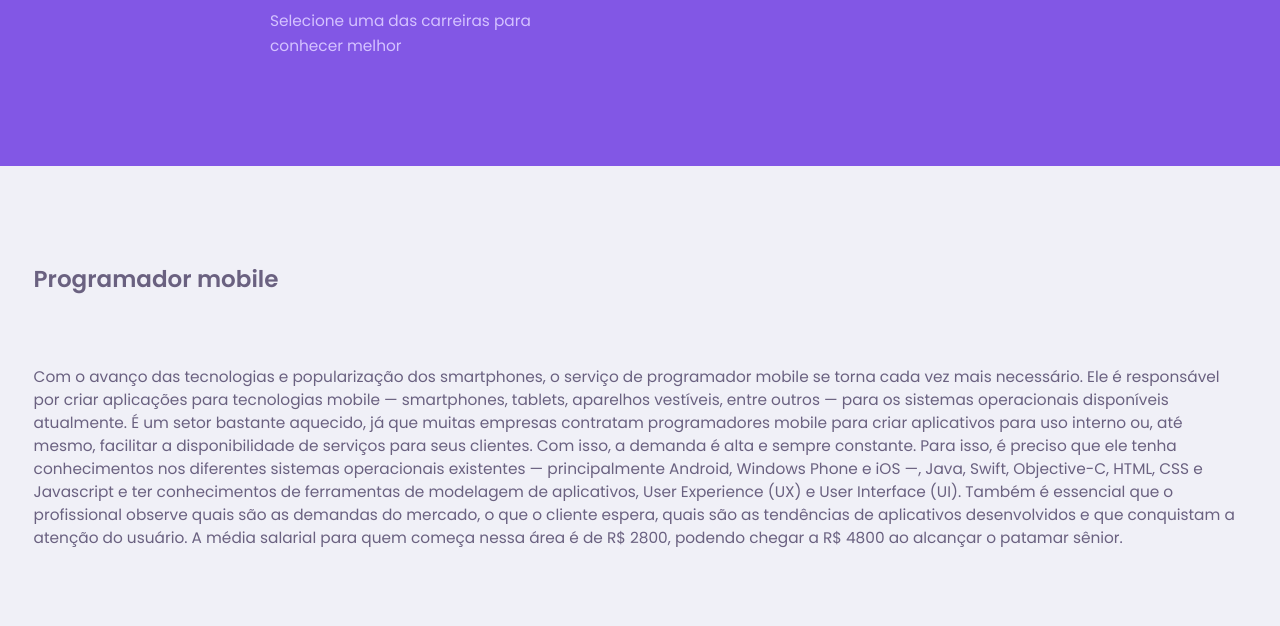
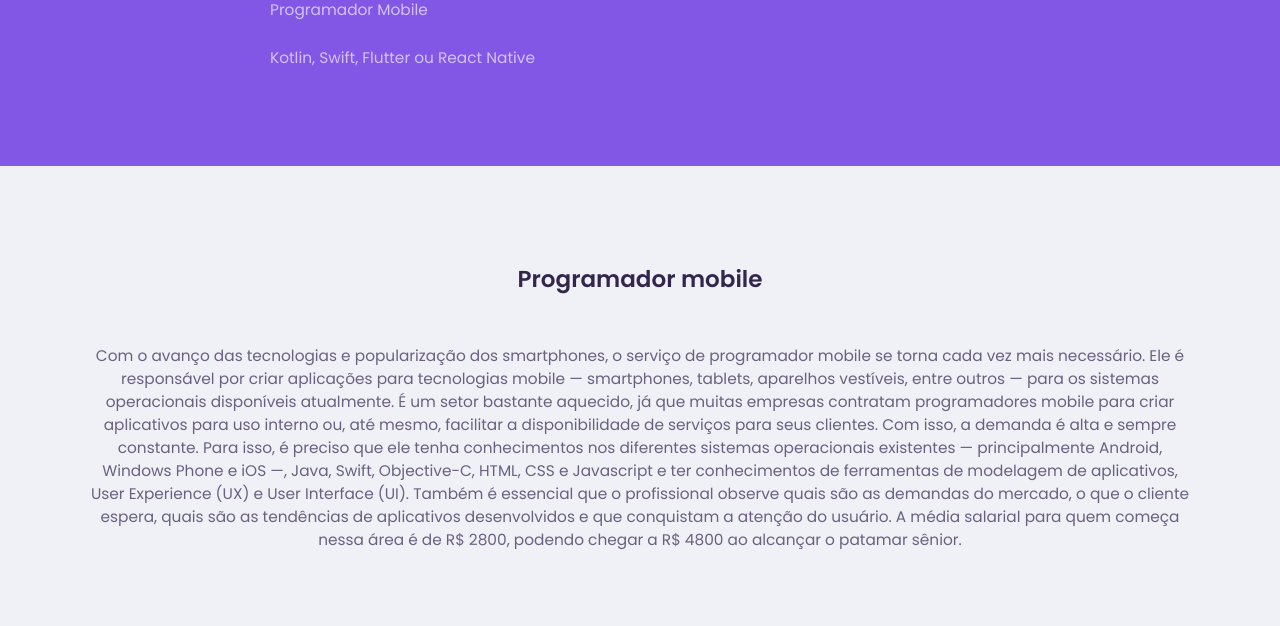
Before and after one commit to Fabioaguero/projeto-estagio, a website: page src/views/description-career.html in a window 1280 px wide. Shown: the part 174-800 px from the top of the page. Drawn offline with Linux system fonts and the light colour scheme.

Commit message:
ajustes-description
ajustes na page descrição

```diff
--- a/src/views/description-career.html
+++ b/src/views/description-career.html
@@ -25,7 +25,7 @@
         <header class="page-header">
 
             <div class="top-bar-container">
-                <a href="/">
+                <a href="/career">
                     <img src="/assets/icons/back.svg" alt="Voltar">
                 </a>
                 <img src="/assets/logo.svg" alt="logo proffy">
@@ -33,7 +33,8 @@
 
             <div class="header-content">
                 <strong>Carreiras em T.I</strong>
-                <p>Selecione uma das carreiras para conhecer melhor</p>
+                <p>Programador Mobile</p>
+                <p>Kotlin, Swift, Flutter ou React Native</p>
 
             </div>
         </header>
@@ -43,21 +44,25 @@
 
     </div>
 
-    <!-- <main>
-        <div class="description">
+    <style>
+        .description {
+            display: flex;
+            flex-direction: column;
+            align-items: center;
+            justify-content: center;
+            margin: 0 3.5rem;
+            padding: 0 2rem;
+        }
+        .description h1 {
+            color: var(--color-text-title)
+        }
+        .description p {
+            margin-top: 5rem;
+            text-align: center;
+            color: var(--color-text-base)
+        }
 
-                <h1>
-                 Programador mobile
-                </h1>
-                <br><br><br>
-                <p>
-                 Com o avanço das tecnologias e popularização dos smartphones, o serviço de programador mobile se torna cada vez mais necessário. Ele é responsável por criar aplicações para tecnologias mobile — smartphones, tablets, aparelhos vestíveis, entre outros — para os sistemas operacionais disponíveis atualmente. É um setor bastante aquecido, já que muitas empresas contratam programadores mobile para criar aplicativos para uso interno ou, até mesmo, facilitar a disponibilidade de serviços para seus clientes. Com isso, a demanda é alta e sempre constante.
-
-                 Para isso, é preciso que ele tenha conhecimentos nos diferentes sistemas operacionais existentes — principalmente Android, Windows Phone e iOS —, Java, Swift, Objective-C, HTML, CSS e Javascript e ter conhecimentos de ferramentas de modelagem de aplicativos, User Experience (UX) e User Interface (UI). Também é essencial que o profissional observe quais são as demandas do mercado, o que o cliente espera, quais são as tendências de aplicativos desenvolvidos e que conquistam a atenção do usuário. A média salarial para quem começa nessa área é de R$ 2800, podendo chegar a R$ 4800 ao alcançar o patamar sênior.
-                </p>
-
-         </div>
-    </main> -->
+    </style>
 
     <main id="career">
 
@@ -65,17 +70,21 @@
             <div class="container grid">
 
                 <div class="description">
+                  <div>
+                    <h1><strong>
+                     Programador mobile
+                    </strong>
+                    </h1>
 
-                    <h1>
-                     Programador mobile
-                    </h1>
-                    <br><br><br>
+                  </div>
+                  <div >
+
                     <p>
                      Com o avanço das tecnologias e popularização dos smartphones, o serviço de programador mobile se torna cada vez mais necessário. Ele é responsável por criar aplicações para tecnologias mobile — smartphones, tablets, aparelhos vestíveis, entre outros — para os sistemas operacionais disponíveis atualmente. É um setor bastante aquecido, já que muitas empresas contratam programadores mobile para criar aplicativos para uso interno ou, até mesmo, facilitar a disponibilidade de serviços para seus clientes. Com isso, a demanda é alta e sempre constante.
 
                      Para isso, é preciso que ele tenha conhecimentos nos diferentes sistemas operacionais existentes — principalmente Android, Windows Phone e iOS —, Java, Swift, Objective-C, HTML, CSS e Javascript e ter conhecimentos de ferramentas de modelagem de aplicativos, User Experience (UX) e User Interface (UI). Também é essencial que o profissional observe quais são as demandas do mercado, o que o cliente espera, quais são as tendências de aplicativos desenvolvidos e que conquistam a atenção do usuário. A média salarial para quem começa nessa área é de R$ 2800, podendo chegar a R$ 4800 ao alcançar o patamar sênior.
                     </p>
-
+                </div>
              </div>
 
               </div>
```
